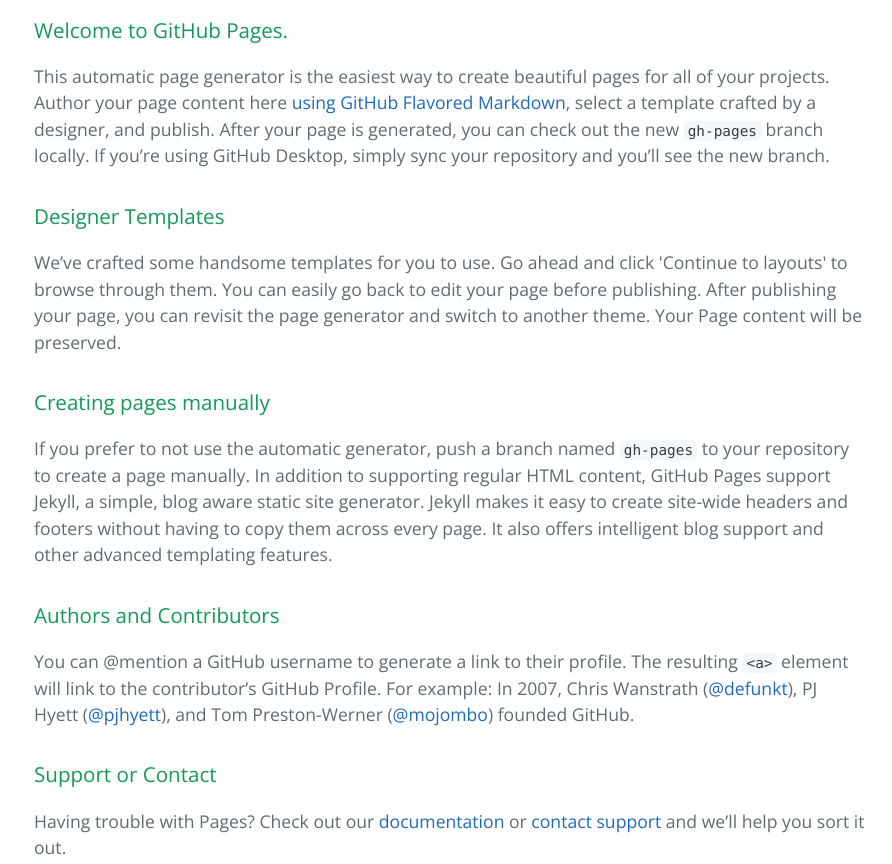
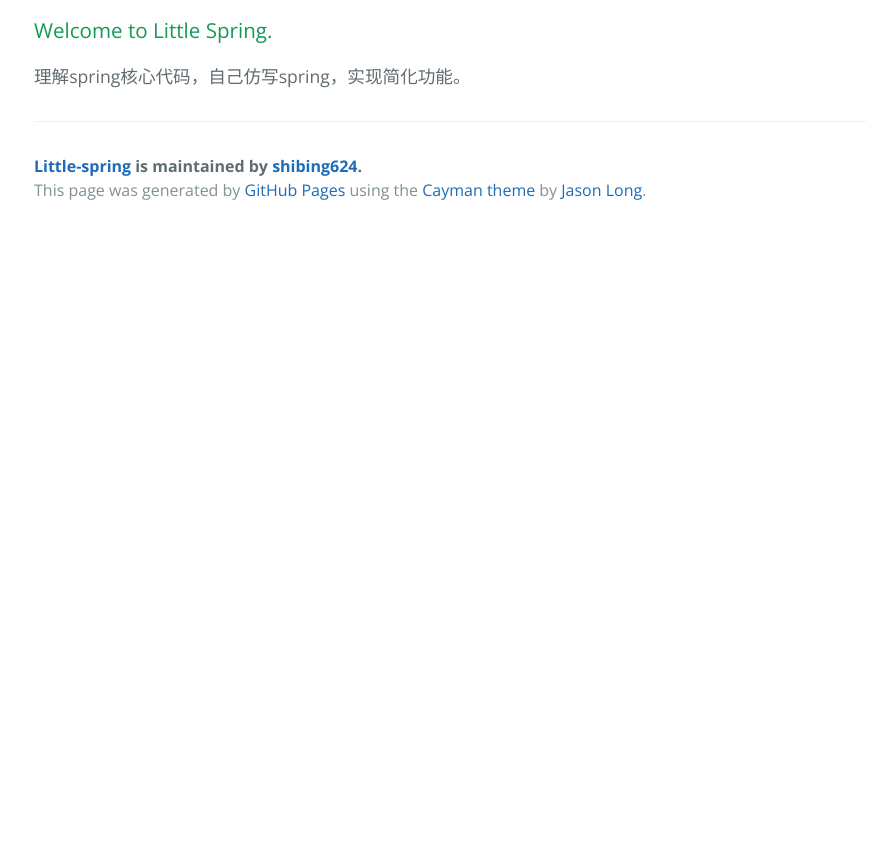
Before and after one commit to shibing624/little-spring, a plain HTML site: page index.html in a window 1280 px wide. Shown: the part 400-1264 px from the top of the page, without its empty margins (190-1082 px from the left). After the commit the page ends 800 px from the top, so only its background shows below. Drawn offline with nearby package versions, Linux system fonts and the light colour scheme.

```diff
--- a/index.html
+++ b/index.html
@@ -20,29 +20,9 @@
 
     <section class="main-content">
       <h3>
-<a id="welcome-to-github-pages" class="anchor" href="#welcome-to-github-pages" aria-hidden="true"><span aria-hidden="true" class="octicon octicon-link"></span></a>Welcome to GitHub Pages.</h3>
+<a id="welcome-to-little-spring" class="anchor" href="#welcome-to-little-spring" aria-hidden="true"><span aria-hidden="true" class="octicon octicon-link"></span></a>Welcome to Little Spring.</h3>
 
-<p>This automatic page generator is the easiest way to create beautiful pages for all of your projects. Author your page content here <a href="https://guides.github.com/features/mastering-markdown/">using GitHub Flavored Markdown</a>, select a template crafted by a designer, and publish. After your page is generated, you can check out the new <code>gh-pages</code> branch locally. If you’re using GitHub Desktop, simply sync your repository and you’ll see the new branch.</p>
-
-<h3>
-<a id="designer-templates" class="anchor" href="#designer-templates" aria-hidden="true"><span aria-hidden="true" class="octicon octicon-link"></span></a>Designer Templates</h3>
-
-<p>We’ve crafted some handsome templates for you to use. Go ahead and click 'Continue to layouts' to browse through them. You can easily go back to edit your page before publishing. After publishing your page, you can revisit the page generator and switch to another theme. Your Page content will be preserved.</p>
-
-<h3>
-<a id="creating-pages-manually" class="anchor" href="#creating-pages-manually" aria-hidden="true"><span aria-hidden="true" class="octicon octicon-link"></span></a>Creating pages manually</h3>
-
-<p>If you prefer to not use the automatic generator, push a branch named <code>gh-pages</code> to your repository to create a page manually. In addition to supporting regular HTML content, GitHub Pages support Jekyll, a simple, blog aware static site generator. Jekyll makes it easy to create site-wide headers and footers without having to copy them across every page. It also offers intelligent blog support and other advanced templating features.</p>
-
-<h3>
-<a id="authors-and-contributors" class="anchor" href="#authors-and-contributors" aria-hidden="true"><span aria-hidden="true" class="octicon octicon-link"></span></a>Authors and Contributors</h3>
-
-<p>You can @mention a GitHub username to generate a link to their profile. The resulting <code>&lt;a&gt;</code> element will link to the contributor’s GitHub Profile. For example: In 2007, Chris Wanstrath (<a href="https://github.com/defunkt" class="user-mention">@defunkt</a>), PJ Hyett (<a href="https://github.com/pjhyett" class="user-mention">@pjhyett</a>), and Tom Preston-Werner (<a href="https://github.com/mojombo" class="user-mention">@mojombo</a>) founded GitHub.</p>
-
-<h3>
-<a id="support-or-contact" class="anchor" href="#support-or-contact" aria-hidden="true"><span aria-hidden="true" class="octicon octicon-link"></span></a>Support or Contact</h3>
-
-<p>Having trouble with Pages? Check out our <a href="https://help.github.com/pages">documentation</a> or <a href="https://github.com/contact">contact support</a> and we’ll help you sort it out.</p>
+<p>理解spring核心代码，自己仿写spring，实现简化功能。</p>
 
       <footer class="site-footer">
         <span class="site-footer-owner"><a href="https://github.com/shibing624/little-spring">Little-spring</a> is maintained by <a href="https://github.com/shibing624">shibing624</a>.</span>
```
Also changed, not shown: params.json (+1 -1 lines).
